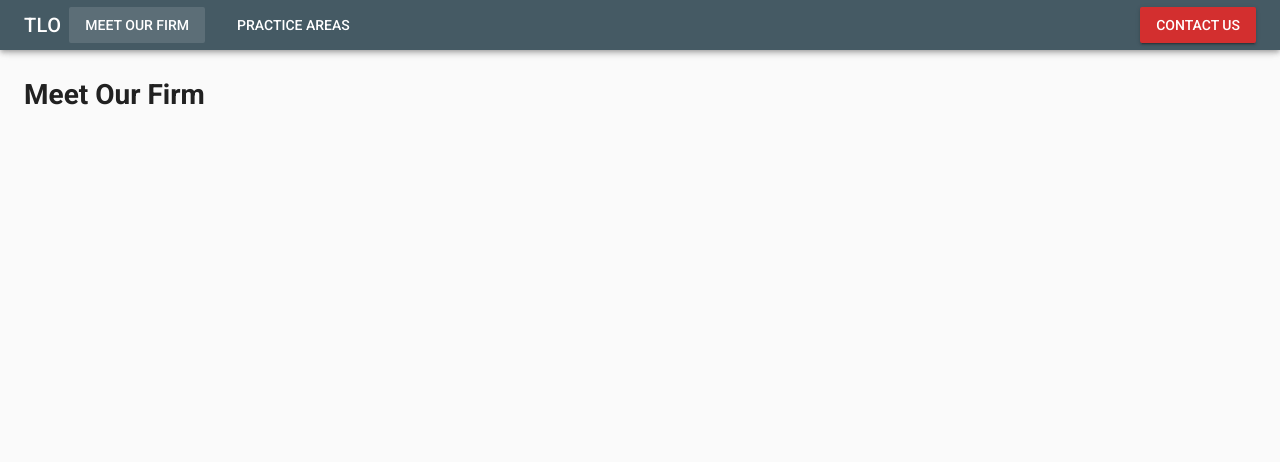
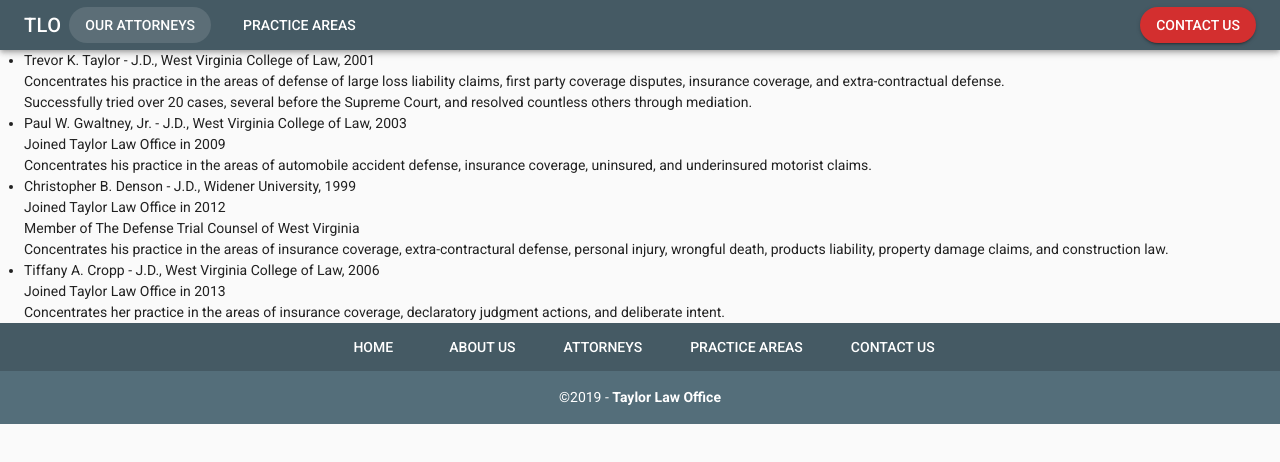
Before and after one commit to tlowv/tlowv-site, a Vue app: page /attorneys in a window 1280 px wide. Shown: the top 462 px of the page. Built offline with nearby package versions, Linux system fonts and the light colour scheme.

Commit message:
added footer, and began work on attorneys page (created list of attorneys with attributes)

```diff
--- a/src/App.vue
+++ b/src/App.vue
@@ -3,17 +3,20 @@
         <app-navigation></app-navigation>
         <v-content transition="slide-x-transition">
             <router-view></router-view>
+            <app-footer></app-footer>
         </v-content>
     </v-app>
 </template>
 
 <script>
 import AppNavigation from '@/components/AppNavigation';
+import AppFooter from '@/components/AppFooter';
 
 export default {
     name: 'App',
     components: {
-        AppNavigation
+        AppNavigation,
+        AppFooter
     }
 };
 </script>
--- /dev/null
+++ b/src/components/AppFooter.vue
@@ -0,0 +1,72 @@
+<template>
+    <v-footer
+        height="auto"
+        color="blue-grey darken-2"
+        class="footer"
+    >
+        <v-layout
+            justify-center
+            row
+            wrap
+        >
+            <v-btn
+                v-for='link in links'
+                :key='link'
+                color="white"
+                flat
+                round
+            >
+                <router-link :to="link.route">
+                    {{ link.title }}
+                </router-link>
+            </v-btn>
+            <v-flex
+                blue-grey
+                darken-1
+                py-3
+                text-xs-center
+                white--text
+                xs12
+            >
+                &copy;2019 - <strong>Taylor Law Office</strong>
+            </v-flex>
+        </v-layout>
+    </v-footer>
+</template>
+
+<script>
+export default {
+    data: () => ({
+        links: [
+            {
+                title: 'Home',
+                route: '/'
+            },
+            {
+                title: 'About Us',
+                route: '/about'
+            },
+            {
+                title: 'Attorneys',
+                route: '/attorneys'
+            },
+            {
+                title: 'Practice Areas',
+                route: '/practice'
+            },
+            {
+                title: 'Contact Us',
+                route: '/contact'
+            }
+        ]
+    }),
+    name: 'AppFooter'
+};
+</script>
+
+<style scoped>
+a {
+    color: white;
+    text-decoration: none;
+}
+</style>
--- a/src/components/AppNavigation.vue
+++ b/src/components/AppNavigation.vue
@@ -5,7 +5,9 @@
                 <template v-for="(item, index) in items">
                     <v-list-tile :key="index">
                         <v-list-tile-content>
-                            {{item.title}}
+                            <router-link :to="item.route">
+                                {{item.title}}
+                            </router-link>
                         </v-list-tile-content>
                     </v-list-tile>
                     <v-divider :key="`divider-${index}`"></v-divider>
@@ -19,10 +21,10 @@
             <router-link to="/">
                 <v-toolbar-title>{{appTitle}}</v-toolbar-title>
             </router-link>
-            <v-btn flat class="hidden-sm-and-down" to="/attorneys">Meet Our Firm</v-btn>
-            <v-btn flat class="hidden-sm-and-down" to="/practice">Practice Areas</v-btn>
+            <v-btn flat round class="hidden-sm-and-down" to="/attorneys">Our Attorneys</v-btn>
+            <v-btn flat round class="hidden-sm-and-down" to="/practice">Practice Areas</v-btn>
             <v-spacer class="hidden-sm-and-down"></v-spacer>
-            <v-btn color="red darken-2" class="hidden-sm-and-down" to="/contact">Contact Us</v-btn>
+            <v-btn round color="red darken-2" class="hidden-sm-and-down" to="/contact">Contact Us</v-btn>
         </v-toolbar>
     </span>
 </template>
@@ -35,9 +37,18 @@ export default {
             appTitle: 'TLO',
             drawer: false,
             items: [
-                { title: 'Meet Our Firm' },
-                { title: 'Practice Areas' },
-                { title: 'Contact' }
+                {
+                    title: 'Our Attorneys',
+                    route: '/attorneys'
+                },
+                {
+                    title: 'Practice Areas',
+                    route: '/practice'
+                },
+                {
+                    title: 'Contact',
+                    route: '/contact'
+                }
             ]
         };
     }
--- /dev/null
+++ b/src/components/AttorneysHeader.vue
@@ -0,0 +1,84 @@
+<template>
+    <ul>
+        <li v-for="attorney in attorneys"
+            :key=attorney
+        >
+            {{attorney.name}} - {{attorney.education}}
+            <div v-for="description in attorney.descriptions"
+                :key=description
+            >
+                {{description.blurb}}
+            </div>
+        </li>
+    </ul>
+</template>
+
+<script>
+export default {
+    name: 'AttorneysHeader',
+    data: () => ({
+        attorneys: [
+            {
+                name: 'Trevor K. Taylor',
+                education: 'J.D., West Virginia College of Law, 2001',
+                descriptions: [
+                    {
+                        blurb:
+                            'Concentrates his practice in the areas of defense of large loss liability claims, first party coverage disputes, insurance coverage, and extra-contractual defense.'
+                    },
+                    {
+                        blurb:
+                            'Successfully tried over 20 cases, several before the Supreme Court, and resolved countless others through mediation.'
+                    }
+                ]
+            },
+            {
+                name: 'Paul W. Gwaltney, Jr.',
+                education: 'J.D., West Virginia College of Law, 2003',
+                descriptions: [
+                    {
+                        blurb: 'Joined Taylor Law Office in 2009'
+                    },
+                    {
+                        blurb:
+                            'Concentrates his practice in the areas of automobile accident defense, insurance coverage, uninsured, and underinsured motorist claims.'
+                    }
+                ]
+            },
+            {
+                name: 'Christopher B. Denson',
+                education: 'J.D., Widener University, 1999',
+                descriptions: [
+                    {
+                        blurb: 'Joined Taylor Law Office in 2012'
+                    },
+                    {
+                        blurb:
+                            'Member of The Defense Trial Counsel of West Virginia'
+                    },
+                    {
+                        blurb:
+                            'Concentrates his practice in the areas of insurance coverage, extra-contractural defense, personal injury, wrongful death, products liability, property damage claims, and construction law.'
+                    }
+                ]
+            },
+            {
+                name: 'Tiffany A. Cropp',
+                education: 'J.D., West Virginia College of Law, 2006',
+                descriptions: [
+                    {
+                        blurb: 'Joined Taylor Law Office in 2013'
+                    },
+                    {
+                        blurb:
+                            'Concentrates her practice in the areas of insurance coverage, declaratory judgment actions, and deliberate intent.'
+                    }
+                ]
+            }
+        ]
+    })
+};
+</script>
+
+<style scoped>
+</style>
--- a/src/components/HomeAttorneys.vue
+++ b/src/components/HomeAttorneys.vue
@@ -7,7 +7,7 @@
         </v-layout>
         <v-layout row wrap>
             <v-flex xs12 sm12 md6 xl3>
-                <v-card>
+                <v-card elevation=10>
                     <v-img src="https://i.imgur.com/xxUPAV0.jpg" height="500px">
                         <v-container fill-height fluid>
                             <v-layout fill-height>
@@ -30,7 +30,7 @@
                 </v-card>
             </v-flex>
             <v-flex xs12 sm12 md6 xl3>
-                <v-card>
+                <v-card elevation=10>
                     <v-img src="https://i.imgur.com/nMHVPGr.jpg" height="500px">
                         <v-container fill-height fluid>
                             <v-layout fill-height>
@@ -53,7 +53,7 @@
                 </v-card>
             </v-flex>
             <v-flex xs12 sm12 md6 xl3>
-                <v-card>
+                <v-card elevation=10>
                     <v-img src="https://i.imgur.com/FcRxE4B.jpg" height="500px">
                         <v-container fill-height fluid>
                             <v-layout fill-height>
@@ -76,7 +76,7 @@
                 </v-card>
             </v-flex>
             <v-flex xs12 sm12 md6 xl3>
-                <v-card>
+                <v-card elevation=10>
                     <v-img src="https://i.imgur.com/ybahMCg.jpg" height="500px">
                         <v-container fill-height fluid>
                             <v-layout fill-height>
@@ -104,7 +104,7 @@
 
 <script>
 export default {
-    name: 'HomePlans'
+    name: 'HomeAttorneys'
 };
 </script>
 
--- a/src/components/HomeDetails.vue
+++ b/src/components/HomeDetails.vue
@@ -1,6 +1,7 @@
 <template>
     <v-container>
         <v-layout column>
+            <v-flex class="mb-5" id="below-fold"></v-flex>
             <v-flex class="display-2 text-xs-center my-5">Big Title Goes Here</v-flex>
             <v-flex>
                 <div class="headline mt-3">Lorem ipsum</div>
--- a/src/components/HomeHero.vue
+++ b/src/components/HomeHero.vue
@@ -4,8 +4,10 @@
             <div class="display-4 font-weight-black white--text text-xs-center">TAYLOR</div>
             <div class="display-4 font-weight-black white--text text-xs-center mb-3">LAW OFFICE</div>
             <div class="display-1 font-weight-bold white--text text-xs-center">Exceptional service at a reasonable cost.</div>
-            <v-btn fab class="mt-5 blue-grey darken-2">
-            <v-icon large color="white">mdi-chevron-down</v-icon>
+            <v-btn large round class="mt-5 blue-grey darken-1 white--text" @click="$vuetify.goTo('#below-fold')">
+                <v-icon color="white">mdi-chevron-down</v-icon>
+                Learn More
+                <v-icon color="white">mdi-chevron-down</v-icon>
             </v-btn>
         </v-layout>
     </v-container>
--- a/src/views/Attorneys.vue
+++ b/src/views/Attorneys.vue
@@ -1,14 +1,17 @@
 <template>
-    <v-container fluid>
-        <v-layout>
-            <h1>Meet Our Firm</h1>
-        </v-layout>
-    </v-container>
+    <span>
+        <attorneys-header></attorneys-header>
+    </span>
 </template>
 
 <script>
+import AttorneysHeader from '@/components/AttorneysHeader';
+
 export default {
-    name: 'Attorneys'
+    name: 'attorneys',
+    components: {
+        AttorneysHeader
+    }
 };
 </script>
 
```
